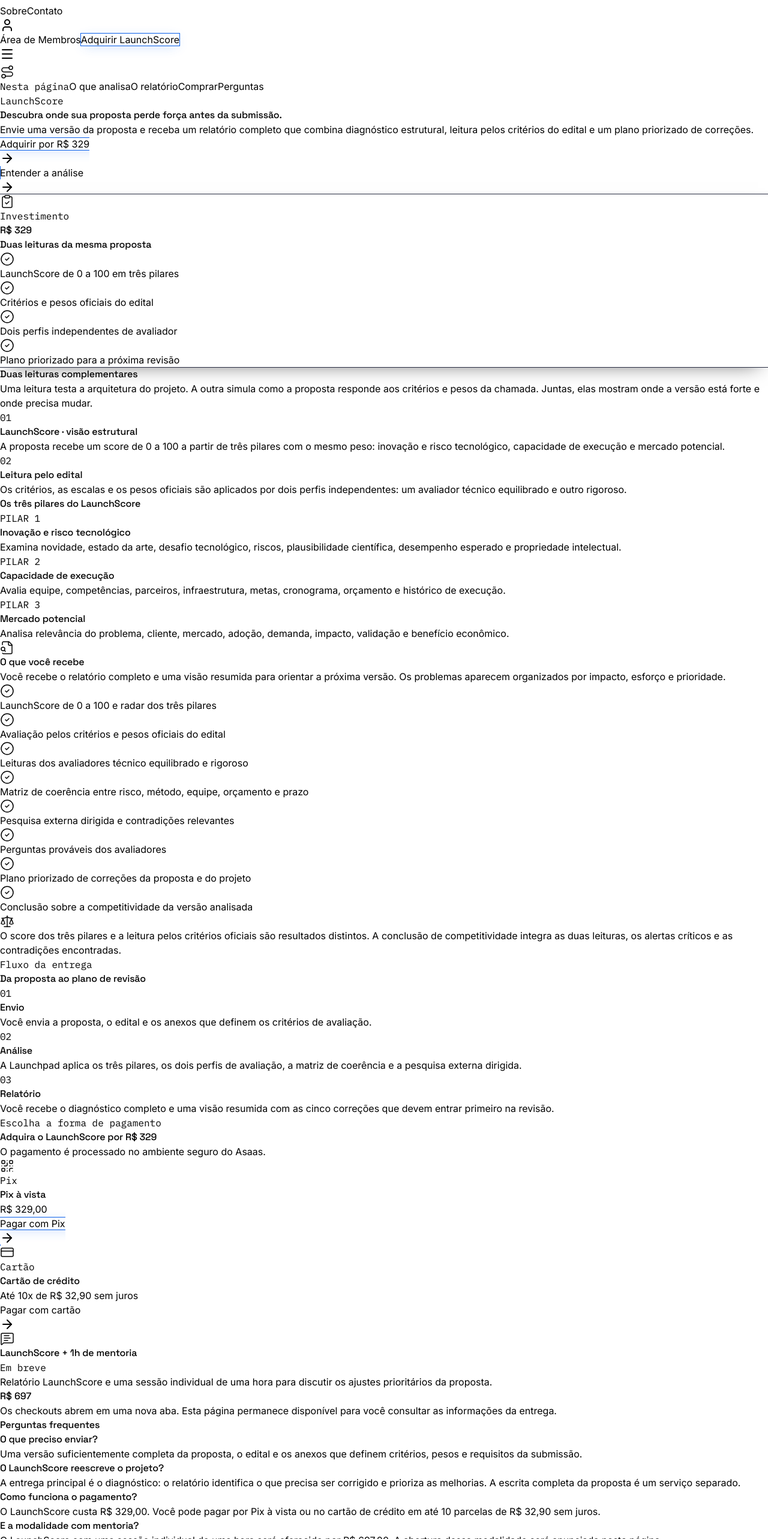
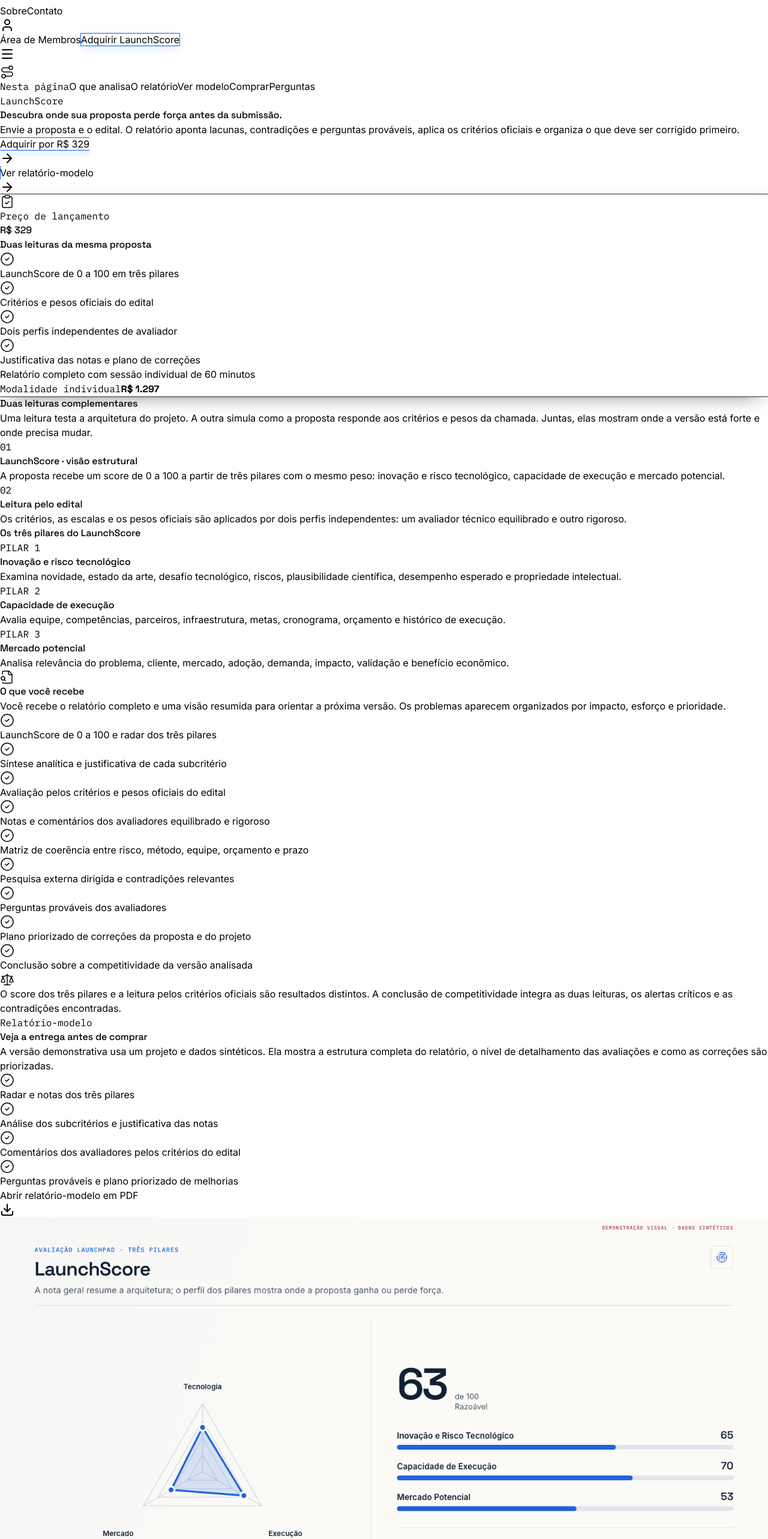
Before and after one commit to jrlmartini/Launchpad-Landingpage, a React (Vite) app in the folder client/: page /projetos/launchscore in a window 1280 px wide. Shown: the part 234-2800 px from the top of the page at 60% size. Built offline with nearby package versions, Linux system fonts and the light colour scheme.

Commit message:
feat: reforçar oferta e amostra do LaunchScore

```diff
--- a/client/src/lib/launchscore.ts
+++ b/client/src/lib/launchscore.ts
@@ -5,7 +5,7 @@
  * Asaas em 30/08/2026. Não reutilizar estes links em outras ofertas.
  */
 export const LAUNCHSCORE = {
-  VERSAO: "launchscore-methodology-v0.1-site-v05",
+  VERSAO: "launchscore-report-v0.9-site-v07",
   nome: "LaunchScore",
   preco: 329,
   moeda: "BRL",
@@ -22,11 +22,4 @@ export const LAUNCHSCORE = {
       parcelas: 10,
     },
   },
-  mentoria: {
-    nome: "LaunchScore + 1h de mentoria",
-    preco: 697,
-    status: "em breve",
-    descricao:
-      "Relatório LaunchScore e uma sessão individual de uma hora para discutir os ajustes prioritários da proposta.",
-  },
 } as const;
--- a/client/src/pages/launchscore.tsx
+++ b/client/src/pages/launchscore.tsx
@@ -4,8 +4,8 @@ import {
   CheckCircle2,
   ClipboardCheck,
   CreditCard,
+  Download,
   FileSearch,
-  MessageSquareText,
   QrCode,
   Scale,
 } from "lucide-react";
@@ -17,6 +17,7 @@ import { trackEvent } from "@/lib/analytics";
 const sections = [
   { href: "#analise", label: "O que analisa" },
   { href: "#entrega", label: "O relatório" },
+  { href: "#modelo", label: "Ver modelo" },
   { href: "#comprar", label: "Comprar" },
   { href: "#faq", label: "Perguntas" },
 ];
@@ -51,8 +52,9 @@ const pilares = [
 
 const relatorio = [
   "LaunchScore de 0 a 100 e radar dos três pilares",
+  "Síntese analítica e justificativa de cada subcritério",
   "Avaliação pelos critérios e pesos oficiais do edital",
-  "Leituras dos avaliadores técnico equilibrado e rigoroso",
+  "Notas e comentários dos avaliadores equilibrado e rigoroso",
   "Matriz de coerência entre risco, método, equipe, orçamento e prazo",
   "Pesquisa externa dirigida e contradições relevantes",
   "Perguntas prováveis dos avaliadores",
@@ -74,12 +76,12 @@ const faqs = [
   {
     pergunta: "Como funciona o pagamento?",
     resposta:
-      "O LaunchScore custa R$ 329,00. Você pode pagar por Pix à vista ou no cartão de crédito em até 10 parcelas de R$ 32,90 sem juros.",
+      "O preço de lançamento do LaunchScore Report é R$ 329,00. Você pode pagar por Pix à vista ou no cartão de crédito em até 10 parcelas de R$ 32,90 sem juros.",
   },
   {
-    pergunta: "E a modalidade com mentoria?",
+    pergunta: "E a sessão individual?",
     resposta:
-      "O LaunchScore com uma sessão individual de uma hora será oferecido por R$ 697,00. A abertura dessa modalidade será anunciada nesta página.",
+      "A modalidade com relatório e uma sessão individual de 60 minutos tem valor de R$ 1.297,00. Ela não está disponível nos checkouts desta página durante a validação inicial do produto.",
   },
 ];
 
@@ -142,7 +144,7 @@ export default function LaunchScore() {
                   Descubra onde sua proposta perde força antes da submissão.
                 </h1>
                 <p className="mt-6 max-w-2xl text-lg leading-relaxed text-text/85 lg:text-xl">
-                  Envie uma versão da proposta e receba um relatório completo que combina diagnóstico estrutural, leitura pelos critérios do edital e um plano priorizado de correções.
+                  Envie a proposta e o edital. O relatório aponta lacunas, contradições e perguntas prováveis, aplica os critérios oficiais e organiza o que deve ser corrigido primeiro.
                 </p>
                 <div className="mt-9 flex flex-col items-start gap-4 sm:flex-row sm:items-center">
                   <a
@@ -153,8 +155,8 @@ export default function LaunchScore() {
                     Adquirir por R$ 329
                     <ArrowRight className="h-5 w-5" aria-hidden />
                   </a>
-                  <a href="#analise" className="inline-flex items-center gap-2 px-3 py-3 font-semibold text-text-muted transition-colors hover:text-cta">
-                    Entender a análise
+                  <a href="#modelo" className="inline-flex items-center gap-2 px-3 py-3 font-semibold text-text-muted transition-colors hover:text-cta">
+                    Ver relatório-modelo
                     <ArrowRight className="h-4 w-4" aria-hidden />
                   </a>
                 </div>
@@ -166,7 +168,7 @@ export default function LaunchScore() {
                     <ClipboardCheck className="h-7 w-7 text-cta" strokeWidth={1.5} aria-hidden />
                   </div>
                   <div className="text-right">
-                    <p className="font-mono text-xs uppercase tracking-[0.14em] text-text-muted">Investimento</p>
+                    <p className="font-mono text-xs uppercase tracking-[0.14em] text-cta">Preço de lançamento</p>
                     <p className="mt-1 font-display text-4xl font-bold text-text">R$ 329</p>
                   </div>
                 </div>
@@ -176,7 +178,7 @@ export default function LaunchScore() {
                     "LaunchScore de 0 a 100 em três pilares",
                     "Critérios e pesos oficiais do edital",
                     "Dois perfis independentes de avaliador",
-                    "Plano priorizado para a próxima revisão",
+                    "Justificativa das notas e plano de correções",
                   ].map((item) => (
                     <li key={item} className="flex items-start gap-3 text-text-muted">
                       <CheckCircle2 className="mt-0.5 h-5 w-5 shrink-0 text-cta" strokeWidth={1.5} />
@@ -184,6 +186,13 @@ export default function LaunchScore() {
                     </li>
                   ))}
                 </ul>
+                <div className="mt-7 flex flex-col items-start gap-4 border-t border-stroke/50 pt-5 sm:flex-row sm:items-end sm:justify-between sm:gap-5">
+                  <p className="max-w-56 text-sm leading-relaxed text-text-muted">Relatório completo com sessão individual de 60 minutos</p>
+                  <p className="shrink-0 sm:text-right">
+                    <span className="block font-mono text-[10px] uppercase tracking-[0.14em] text-text-muted">Modalidade individual</span>
+                    <strong className="mt-1 block font-display text-2xl text-text">R$ 1.297</strong>
+                  </p>
+                </div>
               </div>
             </div>
           </section>
@@ -249,7 +258,74 @@ export default function LaunchScore() {
             </div>
           </section>
 
-          <section className="border-y border-stroke/30 bg-surface/30 py-20 lg:py-28">
+          <section id="modelo" className="scroll-mt-32 border-y border-stroke/30 bg-surface/30 py-20 lg:py-28">
+            <div className="mx-auto grid max-w-6xl items-center gap-10 px-6 lg:grid-cols-[0.9fr_1.1fr] lg:px-8">
+              <div>
+                <p className="font-mono text-xs uppercase tracking-[0.16em] text-cta">Relatório-modelo</p>
+                <h2 className="mt-3 font-display text-3xl font-bold text-text lg:text-4xl">Veja a entrega antes de comprar</h2>
+                <p className="mt-5 text-lg leading-relaxed text-text-muted">
+                  A versão demonstrativa usa um projeto e dados sintéticos. Ela mostra a estrutura completa do relatório, o nível de detalhamento das avaliações e como as correções são priorizadas.
+                </p>
+                <ul className="mt-7 space-y-3 text-text-muted">
+                  {[
+                    "Radar e notas dos três pilares",
+                    "Análise dos subcritérios e justificativa das notas",
+                    "Comentários dos avaliadores pelos critérios do edital",
+                    "Perguntas prováveis e plano priorizado de melhorias",
+                  ].map((item) => (
+                    <li key={item} className="flex items-start gap-3">
+                      <CheckCircle2 className="mt-0.5 h-5 w-5 shrink-0 text-cta" strokeWidth={1.5} aria-hidden />
+                      <span>{item}</span>
+                    </li>
+                  ))}
+                </ul>
+                <a
+                  href="/launchscore/launchscore-report-modelo.pdf"
+                  target="_blank"
+                  rel="noopener noreferrer"
+                  onClick={() =>
+                    trackEvent("launchscore_sample_report_open", {
+                      page: "launchscore",
+                      format: "pdf",
+                      location: "sample_section",
+                    })
+                  }
+                  className="mt-8 inline-flex items-center justify-center gap-3 rounded-2xl border border-cta/45 px-6 py-3.5 font-semibold text-text transition-colors hover:border-cta hover:text-cta focus-visible:outline-none focus-visible:ring-2 focus-visible:ring-cta"
+                  data-testid="cta-launchscore-sample-report"
+                >
+                  Abrir relatório-modelo em PDF
+                  <Download className="h-5 w-5" aria-hidden />
+                </a>
+              </div>
+
+              <a
+                href="/launchscore/launchscore-report-modelo.pdf"
+                target="_blank"
+                rel="noopener noreferrer"
+                aria-label="Abrir relatório-modelo do LaunchScore em PDF"
+                onClick={() =>
+                  trackEvent("launchscore_sample_report_open", {
+                    page: "launchscore",
+                    format: "pdf",
+                    location: "sample_preview",
+                  })
+                }
+                className="group block overflow-hidden rounded-3xl border border-cta/25 bg-background/50 p-3 shadow-2xl shadow-black/20 transition-transform hover:-translate-y-1 focus-visible:outline-none focus-visible:ring-2 focus-visible:ring-cta"
+              >
+                <img
+                  src="/launchscore/launchscore-report-modelo-preview.png"
+                  alt="Página demonstrativa do LaunchScore Report com radar e notas dos três pilares"
+                  className="w-full rounded-2xl border border-stroke/40"
+                  loading="lazy"
+                />
+                <p className="px-3 pb-2 pt-4 text-sm leading-relaxed text-text-muted">
+                  Demonstração visual com dados sintéticos. O conteúdo de cada entrega depende da proposta e dos critérios do edital avaliado.
+                </p>
+              </a>
+            </div>
+          </section>
+
+          <section className="py-20 lg:py-28">
             <div className="mx-auto max-w-6xl px-6 lg:px-8">
               <div className="mb-12 max-w-3xl">
                 <p className="font-mono text-xs uppercase tracking-[0.16em] text-cta">Fluxo da entrega</p>
@@ -274,33 +350,27 @@ export default function LaunchScore() {
           <section id="comprar" className="scroll-mt-32 py-20 lg:py-28">
             <div className="mx-auto max-w-6xl px-6 lg:px-8">
               <div className="mx-auto mb-12 max-w-3xl text-center">
-                <p className="font-mono text-xs uppercase tracking-[0.16em] text-cta">Escolha a forma de pagamento</p>
+                <p className="font-mono text-xs uppercase tracking-[0.16em] text-cta">Preço de lançamento</p>
                 <h2 className="mt-3 font-display text-3xl font-bold text-text lg:text-4xl">Adquira o LaunchScore por R$ 329</h2>
-                <p className="mt-5 text-lg leading-relaxed text-text-muted">O pagamento é processado no ambiente seguro do Asaas.</p>
+                <p className="mt-5 text-lg leading-relaxed text-text-muted">Relatório completo em HTML e PDF. O pagamento é processado no ambiente seguro do Asaas.</p>
+              </div>
+
+              <div className="mx-auto mb-6 grid max-w-4xl gap-4 rounded-3xl border border-cta/25 bg-cta/[0.05] p-6 sm:grid-cols-[1fr_auto] sm:items-center lg:p-7">
+                <div>
+                  <p className="font-mono text-xs uppercase tracking-[0.14em] text-cta">Referência da modalidade individual</p>
+                  <h3 className="mt-2 font-display text-xl font-semibold text-text">LaunchScore Report + sessão de 60 minutos</h3>
+                  <p className="mt-2 leading-relaxed text-text-muted">Discussão dos achados, prioridades e sequência de correção. Não inclui reescrita nem uma nova avaliação.</p>
+                </div>
+                <div className="sm:text-right">
+                  <p className="font-display text-3xl font-bold text-text">R$ 1.297</p>
+                  <p className="mt-1 text-sm text-text-muted">Fora do checkout atual</p>
+                </div>
               </div>
 
               <div className="mx-auto grid max-w-4xl gap-5 md:grid-cols-2">
                 <PaymentCard method="pix" />
                 <PaymentCard method="cartao" />
               </div>
-
-              <article className="mx-auto mt-6 max-w-4xl rounded-3xl border border-dashed border-cta/40 bg-cta/[0.05] p-7 lg:p-8">
-                <div className="flex flex-col gap-6 sm:flex-row sm:items-center sm:justify-between">
-                  <div className="flex items-start gap-4">
-                    <div className="flex h-12 w-12 shrink-0 items-center justify-center rounded-2xl bg-cta/10">
-                      <MessageSquareText className="h-6 w-6 text-cta" strokeWidth={1.5} aria-hidden />
-                    </div>
-                    <div>
-                      <div className="flex flex-wrap items-center gap-3">
-                        <h3 className="font-display text-xl font-semibold text-text">{LAUNCHSCORE.mentoria.nome}</h3>
-                        <span className="rounded-full border border-cta/30 bg-cta/10 px-3 py-1 font-mono text-[11px] uppercase tracking-[0.14em] text-cta">Em breve</span>
-                      </div>
-                      <p className="mt-3 max-w-2xl leading-relaxed text-text-muted">{LAUNCHSCORE.mentoria.descricao}</p>
-                    </div>
-                  </div>
-                  <p className="shrink-0 font-display text-3xl font-bold text-text">R$ 697</p>
-                </div>
-              </article>
 
               <p className="mx-auto mt-6 max-w-3xl text-center text-sm leading-relaxed text-text-muted">
                 Os checkouts abrem em uma nova aba. Esta página permanece disponível para você consultar as informações da entrega.
--- a/script/routes-meta.ts
+++ b/script/routes-meta.ts
@@ -281,13 +281,13 @@ const PAGINAS_FIXAS: RouteMeta[] = [
     path: "/projetos/launchscore",
     title: "LaunchScore: Revisão de Projetos de Fomento | Launchpad",
     description:
-      "Relatório completo por R$ 329 com score em três pilares, leitura pelos critérios oficiais, dois perfis de avaliador e plano priorizado de correções.",
+      "Preço de lançamento de R$ 329 para diagnóstico com três pilares, critérios oficiais, justificativas das notas, dois avaliadores e correções priorizadas.",
     priority: 0.9,
     crumb: "LaunchScore",
     crumbParent: { name: "Projetos de fomento", path: "/projetos" },
     ogTitle: "LaunchScore: revisão completa da sua proposta",
     ogDescription:
-      "Avalie critérios, coerência, fragilidades e prioridades antes da submissão. Pix à vista ou cartão em até 10x sem juros.",
+      "Veja onde a proposta perde competitividade e o que corrigir primeiro. Preço de lançamento: R$ 329.",
     schema: (siteUrl) => [
       {
         ...service(
```
Also changed, not shown: client/public/launchscore/launchscore-report-modelo-preview.png (added), 1 other file (tests, documents, lock files or other folders).
